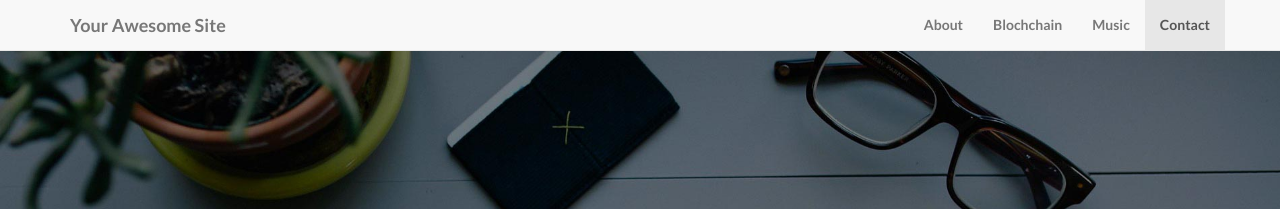
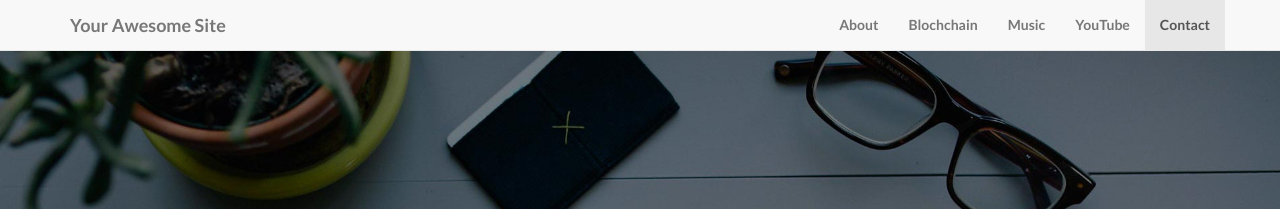
Before and after one commit to BabybearEunice/websiteTemplate1, a Jekyll site: the page built from index.html, in a window 1280 px wide. Shown: the top 209 px of the page. Built offline with Jekyll 4.4.1, drawn with Linux system fonts in a browser that asks for light colours; nearby versions of some CDN libraries; library files that are not in the unit come from our copies.

Commit message:
Update header.html

```diff
--- a/_includes/header.html
+++ b/_includes/header.html
@@ -22,6 +22,9 @@
                 </li>
 		<li>
 		    <a class="page-scroll" href="#services">Music</a>
+		</li>
+		<li>
+		    <a class="page-scroll" href="#services">YouTube</a>
 		</li>
                 <li>
                     <a class="page-scroll" href="#contact">Contact</a>
```
